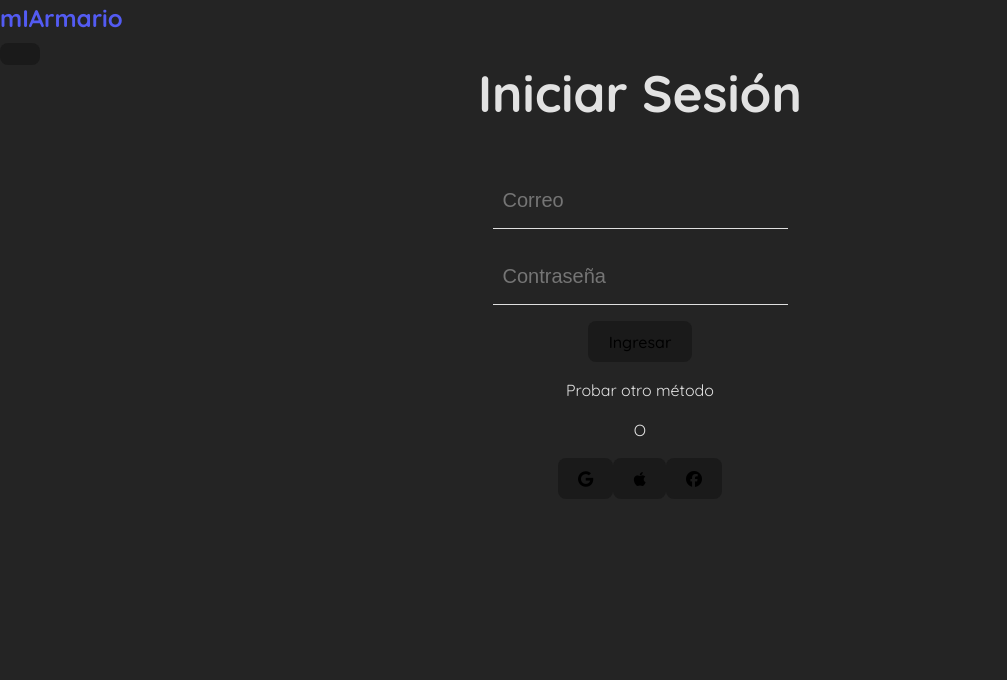
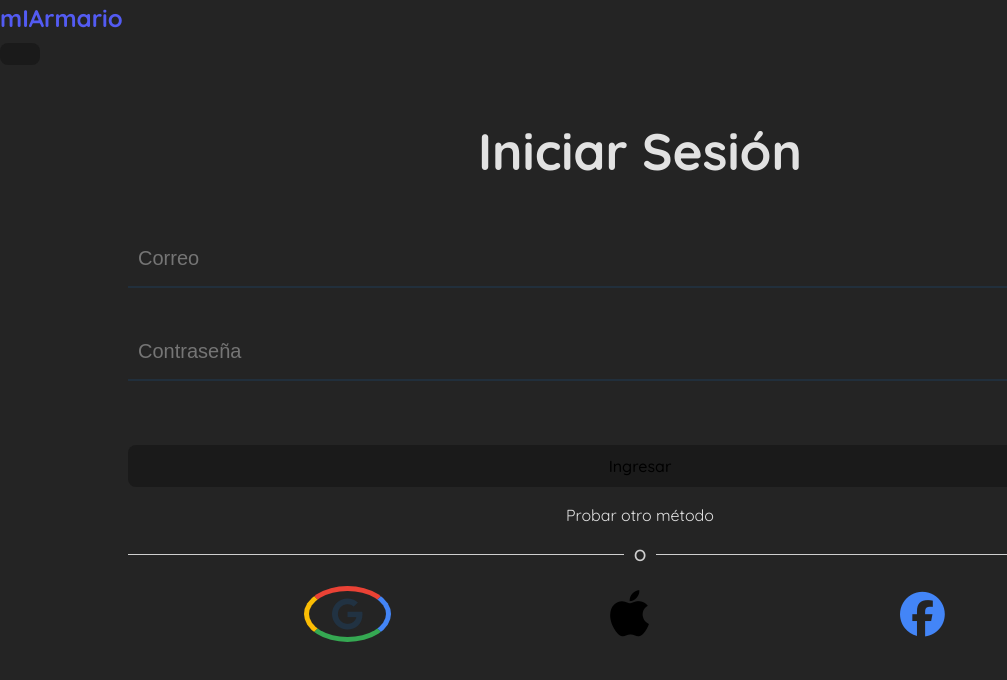
Before and after one commit to Juan-Diego-E/miarmario, a React (Vite) app in the folder miarmario/: page /login in a window 1280 px wide. Shown: the top 680 px of the page, without its empty margins (0-1007 px from the left). Built offline with nearby package versions, Linux system fonts and the light colour scheme; a web font is replaced by a local one.

Commit message:
Completing Login Style

```diff
--- a/miarmario/src/styles/components/LogIn.css
+++ b/miarmario/src/styles/components/LogIn.css
@@ -1,8 +1,4 @@
-* {
-    /* outline: 1px solid red; */
-}
-
-.login-title{
+.login-title {
     margin-bottom: 2rem;
     text-align: center;
 }
@@ -10,28 +6,146 @@
 .login-form {
     display: flex;
     flex-direction: column;
-    align-items: center;
     justify-content: center;
-    min-height: 400px;
+    width: 80%;
+    height: 80%;
+    margin: auto;
     gap: 1rem;
 }
 
-.login-form input{
+.login-form input {
     background-color: transparent;
-    /* border-radius: 4px; */
     padding: 1em 1em 0.8em 0.5em;
     border: none;
-    border-bottom: 1px solid #dfdfdf;
+    border-bottom: 2px solid #dfdfdf;
     font-size: 20px;
+    color: #f3f3f3;
     transition: border 0.3s ease;
 }
 
-.login-form input:focus{
-    border: none;
-    border-bottom: 1px solid #706234;
-    outline: none;
+.login-form>.password {
+    margin: 1rem 0 3rem 0;
 }
 
-.home-icon{
-    margin: 1rem 0 1rem 1rem;
+.login-form input:focus {
+    border: none;
+    outline: none;
+    color: #f3f3f3;
+    border-bottom: 2px solid #eb806b;
 }
+
+.login-form>p {
+    text-align: center;
+}
+
+.login-form .o {
+    display: flex;
+    align-items: center;
+    justify-content: center;
+    gap: 0 10px;
+    color: #cfcfcf;
+    font-weight: 600;
+}
+
+.login-form .o>div {
+    background-color: #cfcfcf;
+    width: 50%;
+    height: 1px;
+}
+
+/* --------------Login-Options--------------- */
+
+.login-options {
+    width: 100%;
+    display: flex;
+    align-items: center;
+    justify-content: space-evenly;
+}
+
+.login-btn {
+    background: var(--color-black);
+    color: #f3f3f3;
+    width: 56px;
+    height: 56px;
+    border-radius: 50%;
+    transform: border 1s;
+    display: flex;
+    align-items: center;
+    justify-content: center;
+    border: none;
+    font-size: 2rem;
+}
+
+.login-btn:first-child {
+    background: var(--color-black);
+    color: #f3f3f3;
+    border: 5px solid;
+    border-top-color: #ea4235;
+    border-left-color: #fabd04;
+    border-bottom-color: #35a852;
+    border-right-color: #4385f7;
+}
+
+.login-btn:last-child {
+    font-size: 2.8rem;
+    border-color: #213547b0;
+    color: #4385f7;
+}
+
+.login-btn:nth-child(2) {
+    font-size: 3.3rem;
+    border-color: #213547b0;
+}
+
+.login-btn:hover {
+    animation: ico-rotate 0.6s backwards;
+}
+
+@keyframes ico-rotate {
+    0% {
+        transform: rotateZ(0deg);
+    }
+
+    100% {
+        transform: rotateZ(360deg);
+    }
+}
+
+
+/* ----------Light-Theme-Style---------- */
+
+@media (prefers-color-scheme: dark) {}
+    @media (prefers-color-scheme: light) {
+
+    .login-form input {
+        color: #213547b0;
+        border-bottom: 2px solid #213547b0;
+    }
+
+    .login-form input:focus {
+        color: #213547;
+        border-bottom: 2px solid #213547b0;
+    }
+
+    .login-btn {
+        background-color: var(--color-white-b);
+        color: #888;
+    }
+
+    .login-btn:first-child {
+        background: var(--color-white-b);
+        color: #213547da;
+    }
+
+    .login-btn:last-child {
+        font-size: 2.8rem;
+        border-color: #213547b0;
+        color: #4385f7;
+    }
+
+    .login-btn:nth-child(2) {
+        font-size: 3.3rem;
+        border-color: #213547b0;
+        color: #000;
+    }
+}
```
